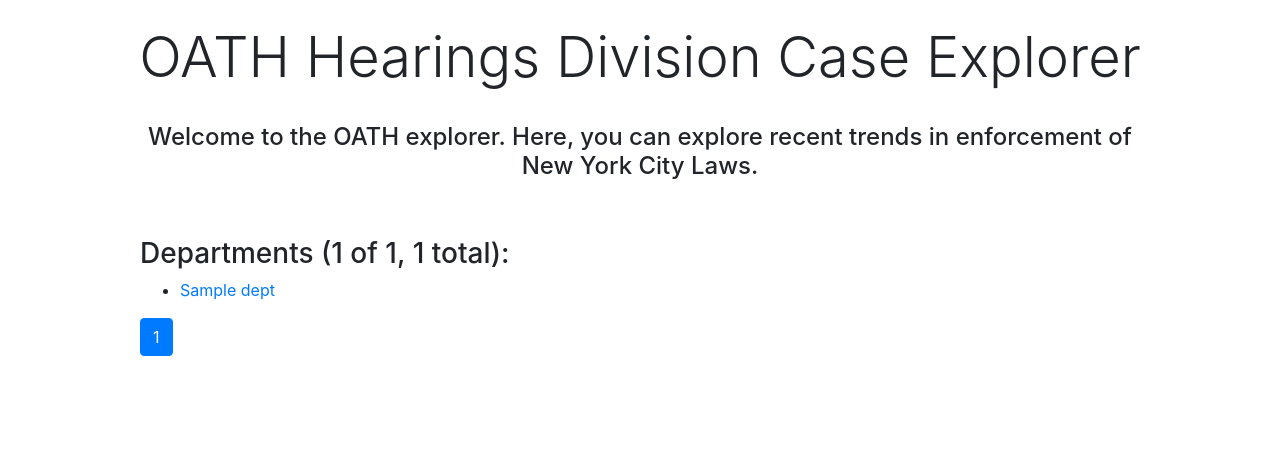
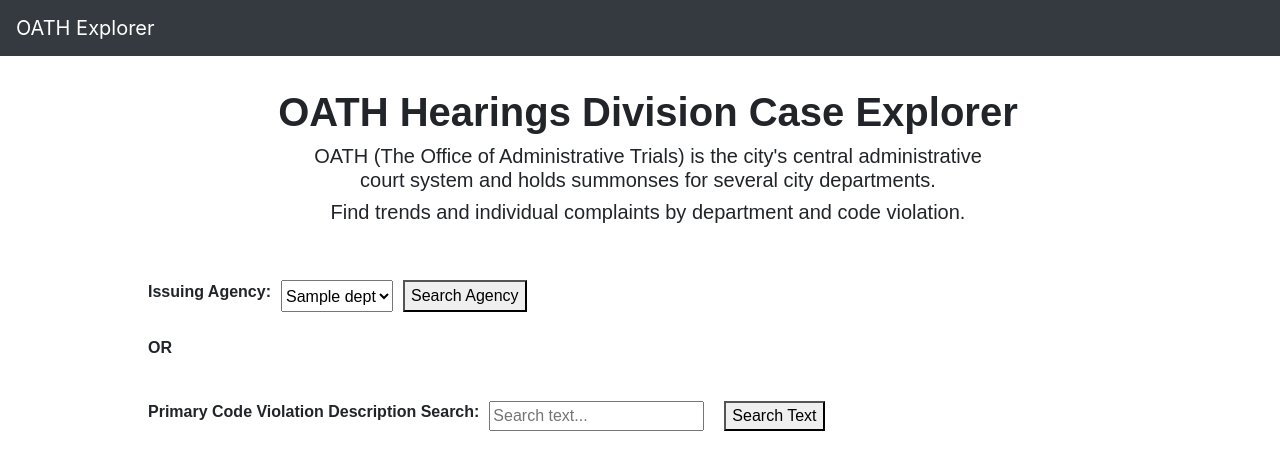
Before and after one commit to cj-robinson/oath-dash, a Flask app: template templates/oath.html in a window 1280 px wide. Shown: the top 470 px of the page. Run offline with Flask 3, Linux system fonts and the light colour scheme; the template is opened without the code that fills it: most values are stand-ins (such as "Sample title", 1, 10 or a date in 2020); some libraries are stand-ins or nearby versions.

Commit message:
next big push, new search, page consolidation

```diff
--- a/app.py
+++ b/app.py
@@ -1,8 +1,10 @@
 from flask import Flask, render_template, request
+from flask_paginate import Pagination, get_page_parameter
 import pandas as pd
 from flask_sqlalchemy import SQLAlchemy
 from sqlalchemy import func
 import plotly.express as px
+import plotly.graph_objects as go
 
 app = Flask(__name__)
 
@@ -19,70 +21,44 @@
 
 @app.route("/")
 def home_page():
-    # case_count = f"{oath_cases.query.count():,}"
-    # oath_case_sample = oath_cases.query.filter(oath_cases.violation_details != "").limit(10)
-
-    # month_count = oath_cases.query.with_entities(
-    # func.strftime('%Y-%m', oath_cases.violation_date_formatted).label('month'),
-    # func.count().label('count'))
-
-
-    # count_fig = px.line(x=[row.month for row in month_count], y=[row.count for row in month_count], title='Cases Filed', labels={'x': 'Month', 'y': 'Cases'})
-    # count_graph_json  = count_fig.to_json()
-
-    # Pagination parameters
-    page = request.args.get("page", 1, type=int)  # Default to page 1
-    per_page = request.args.get("per_page", 10, type=int)  # Default to 10 items per page
-
-    # Total number of distinct departments
-    total_departments = (
-        oath_cases.query
-        .filter(oath_cases.issuing_agency != "")
-        .with_entities(oath_cases.issuing_agency)
-        .distinct()
-        .count()
-    )
-
-    # Calculate offset for pagination
-    offset = (page - 1) * per_page
-
-    # Fetch paginated department list
+    #grab distinct departments
     dept_list_query = (
         oath_cases.query
         .filter(oath_cases.issuing_agency != "")
         .with_entities(oath_cases.issuing_agency)
         .distinct()
-        .offset(offset)
-        .limit(per_page)
     )
 
     dept_list = [department[0] for department in dept_list_query]
 
-    # Calculate total pages
-    total_pages = (total_departments + per_page - 1) // per_page  # Round up for partial pages
-
-    # Render template with pagination data
     return render_template(
         'oath.html',
-        # case_count=case_count,
-        # oath_case_sample=oath_case_sample,
         dept_list=dept_list,
-        current_page=page,
-        total_pages=total_pages,
-        # count_graph_json=count_graph_json
+
     )
 
 @app.route("/case/<string:case_id>")
 def case_page(case_id):
     case = oath_cases.query.filter_by(ticket_number = case_id).first()
+    other_codes = {col: getattr(case, col) for col in case.__dict__ if col.startswith('Charge #')}
+    other_codes = dict(sorted(other_codes.items(), key=lambda item: int(item[0].split('#')[1].split(':')[0])))
+    # Create Plotly Table directly from the dictionary
+    table = go.Figure(data=[
+        go.Table(
+            cells=dict(values=[list(other_codes.keys()), list(other_codes.values())], fill_color='lavender', align='left')
+        )
+    ])
+
+    table_html = table.to_html(full_html=False)
 
     return render_template(
         'case.html',
-        case=case
+        case=case,
+        table_html=table_html
     )
 
-@app.route("/department/<string:dept_name>")
-def dept(dept_name):
+@app.route("/department/<string:dept_name>/page=<int:page>")
+def dept(dept_name, page):
     dept_name = dept_name.replace('-', ' ')
     cases = oath_cases.query.filter(func.lower(func.replace(oath_cases.issuing_agency, '-', ' ')) == dept_name.lower()).all()
 
@@ -94,22 +70,32 @@
 
     df = pd.DataFrame(data)
 
+    # pull individual cases via pagination
     case_list = list(set(df['ticket_number']))
     case_count = f"{len(case_list):,}"
+
+    PER_PAGE = 20
+    current_page = int(request.args.get('page', 1))
+    start = PER_PAGE * current_page - PER_PAGE
+    end = PER_PAGE * current_page
+
+    case_list = case_list[start:end]
+
+    pagination = Pagination(total=df.shape[0],
+                    current_page=current_page,
+                    per_page=PER_PAGE)
+
     # change to a date
     df['month'] = pd.to_datetime(df['violation_date_formatted']).dt.month
 
     # change to float
-    df['total_violation_amount'] = df['total_violation_amount'].astype(float, errors='ignore')
+    df['total_violation_amount'] = pd.to_numeric(df['total_violation_amount'], errors='coerce')
 
     # get count by month
-    month_count = df.groupby(df['month']).agg({
-        'total_violation_amount':['sum','count']
-    })
-
-    top_10_codes = df['Charge #1: Code Description'].value_counts().sort_values(ascending = False).head(10).sort_values()
-
-    month_count.columns = ['sum', 'count']  # Flatten column names
+    month_count = df.groupby('month').agg({
+        'total_violation_amount': 'sum',
+        'ticket_number': 'count'  # Count the number of violations
+    }).rename(columns={'total_violation_amount': 'sum', 'ticket_number': 'count'})
 
     count_fig = px.line(x=month_count.index, y=month_count['count'], title='Cases Filed', labels={'x': 'Month', 'y': 'Cases'})
     count_graph_json  = count_fig.to_json()
@@ -117,25 +103,115 @@
     sum_fig = px.line(x=month_count.index, y=month_count['sum'], title='Sum of Total Violation Fines', labels={'x': 'Month', 'y': '$'})
     sum_graph_json  = sum_fig.to_json()
 
-    top_10_fig = px.bar(x=top_10_codes.values, y=top_10_codes.keys(), title='Top Code Descriptions', labels={'x': 'Number of Violations', 'y': 'Code Description'})
+    top_10_codes = df['charge_1_code_description'].value_counts().sort_values(ascending = False).head(10).sort_values(ascending=False)
 
-    # Update the layout to ensure the labels fit
-    top_10_fig.update_layout(
-        yaxis=dict(
-            tickangle=0,  # Rotate labels slightly if needed, or try 90 for vertical
-            automargin=True  # Automatically adjust the margin for longer labels
-        ),
-        margin=dict(t=40, b=80)  # Adjust the top and bottom margins to allow for longer labels
+    table = go.Figure(data=[go.Table(
+        header=dict(values=["Case Description", "Count"], fill_color='paleturquoise', align='left'),
+        cells=dict(values=[list(top_10_codes.keys()), list(top_10_codes.values)], fill_color='lavender', align='left')
+    )])
+
+    table_html = table.to_html(full_html=False)
+
+    return render_template(
+        'aggregate.html',
+        case_count=case_count,
+        title=dept_name,
+        count_graph_json=count_graph_json,
+        sum_graph_json=sum_graph_json,
+        table_html=table_html,
+        case_list=case_list,
+        pagination=pagination,
+        type="department"
     )
 
-    top_10_graph_json  = top_10_fig.to_json()
+@app.route("/search/<string:search_text>/page=<int:page>")
+def search(search_text, page):
+    search_text = search_text.replace('-', ' ')
+    # does a case sensitive search
+    # Split the search_text into individual words
+    words = search_text.lower().split()
 
-    return render_template(
-        'dept.html',
-        case_count=case_count,
-        dept_name=dept_name,
-        count_graph_json=count_graph_json,
-        sum_graph_json=sum_graph_json,
-        top_10_graph_json=top_10_graph_json,
-        case_list=case_list
-    )
+    # Build a filter to search for cases containing all words
+    filters = [
+        oath_cases.charge_1_code_description.ilike(f'% {word} %') |
+        oath_cases.charge_1_code_description.ilike(f' {word} %') |
+        oath_cases.charge_1_code_description.ilike(f'% {word}')
+        for word in words
+    ]
+
+    cases = oath_cases.query.filter(*filters).all()
+
+    if not cases:
+        case_count = 0
+        return render_template(
+            'aggregate.html',
+            case_count=case_count,
+            type="search"
+        )
+    else:
+        #chat gpt'd this to make the sql alch turn into a df
+        data = [dict(case.__dict__) for case in cases]
+
+        for row in data:
+            row.pop('_sa_instance_state', None)  # Remove SQLAlchemy internal attribute
+
+        df = pd.DataFrame(data)
+
+        # pull individual cases via pagination
+        case_list = list(set(df['ticket_number']))
+        case_count = f"{len(case_list):,}"
+
+        PER_PAGE = 20
+        current_page = int(request.args.get('page', 1))
+        start = PER_PAGE * current_page - PER_PAGE
+        end = PER_PAGE * current_page
+
+        case_list = case_list[start:end]
+
+        pagination = Pagination(total=df.shape[0],
+                        current_page=current_page,
+                        per_page=PER_PAGE)
+
+        # change to a date
+        df['month'] = pd.to_datetime(df['violation_date_formatted']).dt.month
+
+        # change to float
+        df['total_violation_amount'] = pd.to_numeric(df['total_violation_amount'], errors='coerce')
+
+        # get count by month
+        month_count = df.groupby('month').agg({
+            'total_violation_amount': 'sum',
+            'ticket_number': 'count'  # Count the number of violations
+        }).rename(columns={'total_violation_amount': 'sum', 'ticket_number': 'count'})
+
+        month_count.columns = ['sum', 'count']  # Flatten column names
+
+        count_fig = px.line(x=month_count.index, y=month_count['count'], title='Cases Filed', labels={'x': 'Month', 'y': 'Cases'})
+        count_graph_json  = count_fig.to_json()
+
+        sum_fig = px.line(
+            month_count, x=month_count.index, y='sum', title='Sum of Total Violation Fines',
+            labels={'sum': 'Sum of Fines', 'x': 'Month'}
+        )
+        sum_graph_json  = sum_fig.to_json()
+
+        top_10_codes = df['charge_1_code_description'].value_counts().sort_values(ascending = False).head(10).sort_values(ascending=False)
+
+        table = go.Figure(data=[go.Table(
+            header=dict(values=["Case Description", "Count"], fill_color='paleturquoise', align='left'),
+        cells=dict(values=[list(top_10_codes.keys()), list(top_10_codes.values)], fill_color='lavender', align='left')
+        )])
+
+        table_html = table.to_html(full_html=False)
+
+        return render_template(
+            'aggregate.html',
+            case_count=case_count,
+            title=search_text,
+            count_graph_json=count_graph_json,
+            sum_graph_json=sum_graph_json,
+            table_html=table_html,
+            case_list=case_list,
+            type="search",
+            pagination=pagination
+        )
--- a/templates/dept.html
+++ b/templates/code.html
@@ -1,7 +1,7 @@
 {% extends 'layout.html' %}
 {% block content %}
 
-<h1 class="text-center">{{ dept_name.title() }}</h1>
+<h1 class="text-center">{{ code_num.title() }}</h1>
 <h5 class="text-center"> There are {{ case_count }} cases for this department.</h5>
 
 <div id="count_plot"></div>
--- a/templates/layout.html
+++ b/templates/layout.html
@@ -6,14 +6,11 @@
   </head>
   <body>
       <nav class="navbar navbar-expand-lg navbar-dark bg-dark">
-        <a class="navbar-brand" href="/">OATH</a>
+        <a class="navbar-brand" href="/">OATH Explorer</a>
         <ul class="navbar-nav">
-          <li class="nav-item active">
-            <a class="nav-link" href="/">Home</span></a>
-          </li>
         </ul>
       </nav>
-      <div class="mx-auto p-2" style="width: 1000px;">
+      <div class="mx-auto p-2" style="width: 1000px; font-family: 'Devanagari', sans-serif; ">
         {% block content %}{% endblock %}
       </div>
     </div>
--- a/templates/oath.html
+++ b/templates/oath.html
@@ -1,50 +1,67 @@
-<head>
-    <title>OATH Dashboard</title>
-    <link rel="stylesheet" href="https://stackpath.bootstrapcdn.com/bootstrap/4.3.1/css/bootstrap.min.css" crossorigin="anonymous">
-  </head>
+{% extends 'layout.html' %}
+{% block content %}
+
 <body>
     <br/>
-    <h1 class="display-4 text-center">OATH Hearings Division Case Explorer</h1>
-    <br/>
+    <div class="mx-auto" style="width: 1000px; font-family: 'Devanagari', sans-serif;    ">
+        <div style="text-align:center;">
+            <h1 class="text-center" style="font-weight: bold; font-family: 'Devanagari', sans-serif;">OATH Hearings Division Case Explorer</h1>
+            <h5 style="width: 700px; display: inline-block; text-align: center;">OATH (The Office of Administrative Trials) is the city's central administrative court system and holds summonses for several city departments.</h5>
+            <h5 style="width: 700px; display: inline-block; text-align: center;">Find trends and individual complaints by department and code violation. </h5>
 
-
-    <div class="mx-auto" style="width: 1000px;">
-        <h4 class="text-center">Welcome to the OATH explorer. Here, you can explore recent trends in enforcement of New York City Laws. </h4>
+        </div>
         <br/>
         <br/>
-        <!-- <div id="count_plot"></div> -->
-        <h3>Departments ({{ current_page }} of {{ total_pages }}, {{ total_departments }} total):</h3>
-        <ul>
-            {% for dept in dept_list %}
-                <li><a href="/department/{{ dept.lower().replace(' ', '-') }}">{{ dept }}</a></li>
-            {% endfor %}
-        </ul>
+        <div style="display: flex; gap: 10px; text-align:center;">
+            <label for="dept-select" style="display: inline-block;vertical-align: middle; font-weight: bold; font-family: 'Devanagari', sans-serif;">
+                Issuing Agency:
+            </label>
+            <select id="dept-select" name="depts" method="GET" action="/">
+                {% for dept in dept_list %}
+                    <option value="{{dept}}" {% if loop.first %}selected{% endif %}>{{dept}}</option>
+                {% endfor %}
+            </select>
+            <button style="display: inline-block;vertical-align: middle;" onclick="searchDepartment()">Search Agency</button>
+        </div>
+        <br/>
+        <p style="font-weight: bold;">OR</p>
+        <br/>
+        <div style="display: flex; align-items: center; gap: 10px;">
+            <label for="dept-select" style="display: inline-block;vertical-align: middle; font-weight: bold; font-family: 'Devanagari', sans-serif;">
+                Primary Code Violation Description Search:
+            </label>
+            <input type="text" id="search-input" placeholder="Search text..." style="margin-right: 10px;">
+            <button onclick="searchText()">Search Text</button>
+         </div>
 
-        <!-- Pagination Controls -->
-        <nav aria-label="Department pagination">
-            <ul class="pagination">
-                {% if current_page > 1 %}
-                    <li class="page-item">
-                        <a class="page-link" href="{{ url_for('home_page', page=current_page-1, per_page=per_page) }}">Previous</a>
-                    </li>
-                {% endif %}
+    </div>
+</body>
 
-                {% for page_num in range(1, total_pages + 1) %}
-                    <li class="page-item {% if page_num == current_page %}active{% endif %}">
-                        <a class="page-link" href="{{ url_for('home_page', page=page_num, per_page=per_page) }}">{{ page_num }}</a>
-                    </li>
-                {% endfor %}
+<script>
+    // some claude code to get dept
+    //https://claude.ai/chat/5b86d95b-7897-4e3f-be59-d5b1e9d60767
+    function searchDepartment() {
+        // Get the selected department
+        const deptSelect = document.getElementById('dept-select');
+        const selectedDept = deptSelect.value;
 
-                {% if current_page < total_pages %}
-                    <li class="page-item">
-                        <a class="page-link" href="{{ url_for('home_page', page=current_page+1, per_page=per_page) }}">Next</a>
-                    </li>
-                {% endif %}
-            </ul>
-        </nav>
-    </div>
-    <!-- <script>
-        const count_graph = JSON.parse('{{ count_graph_json | safe }}');
-        Plotly.newPlot('count_plot', count_graph.data, count_graph.layout);
-    </script> -->
-</body>
+        // Convert to URL-friendly format
+        const formattedDept = selectedDept.toLowerCase().replace(/\s+/g, '-');
+
+        // Navigate to the department URL
+        window.location.href = `/department/${formattedDept}/page=1`;
+    }
+
+    function searchText() {
+        const searchInput = document.getElementById('search-input');
+        const searchTerm = searchInput.value;
+
+        // Convert to URL-friendly format
+        const formattedSearch = searchTerm.toLowerCase().replace(/\s+/g, '-');
+
+        // Navigate to the search URL
+        window.location.href = `/search/${formattedSearch}/page=1`;
+    }
+</script>
+
+{% endblock %}
```
Also changed, not shown: DIARY.md (+15 -0 lines), templates/aggregate.html (added, +105 -0 lines), templates/case.html (+41 -9 lines).
